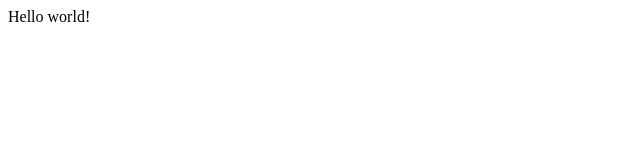
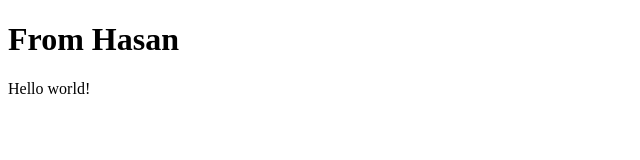
Before and after one commit to muhammadhasan925/4IRbootcamp, a plain HTML site: page index.html in a window 1280 px wide. Shown: the whole page, without its empty margins (0-640 px from the left). Drawn offline with Linux system fonts and the light colour scheme.

Commit message:
Update index.html

```diff
--- a/index.html
+++ b/index.html
@@ -4,6 +4,7 @@
     <title>Bravo</title>
 </head>
 <body>
+    <h1>From Hasan</h1>
     <div>Hello world!</div>
 </body>
 </html>
```
